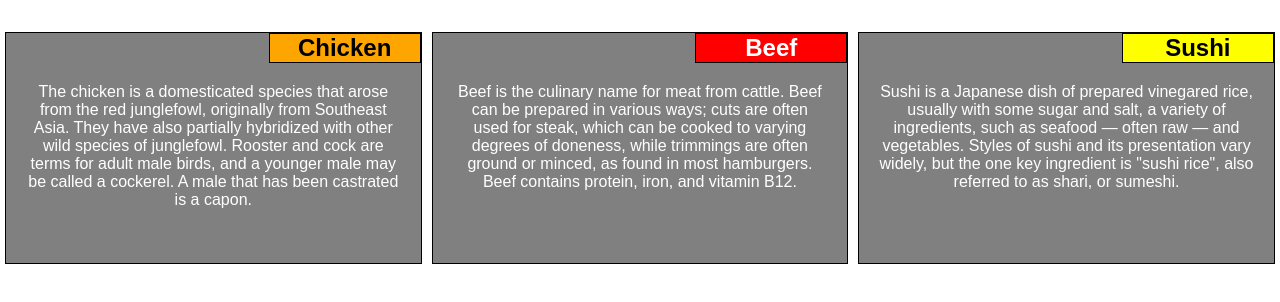
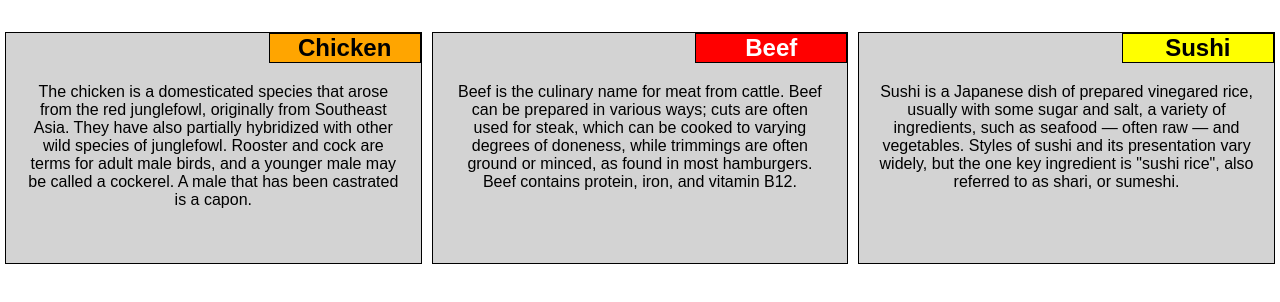
Before and after one commit to jsgoldman/assignment_2, a plain HTML site: page index.html in a window 1280 px wide. Shown: the part 90-392 px from the top of the page. Drawn offline with Linux system fonts and the light colour scheme.

Commit message:
updated colors

```diff
--- a/css/style.css
+++ b/css/style.css
@@ -16,12 +16,12 @@
         }
 
         p {
-            background-color: gray;
+            background-color: lightgray;
             text-align: center;
             margin:auto;
             height:200px;
             padding:20px;
-            color: white;
+            color: black;
             clear:right;
         }
 
@@ -57,7 +57,7 @@
         .item {
             margin: 5px;
             border: 1px solid black;
-            background-color: gray;
+            background-color: lightgray;
         }
 
         /********** Large devices only **********/
```
